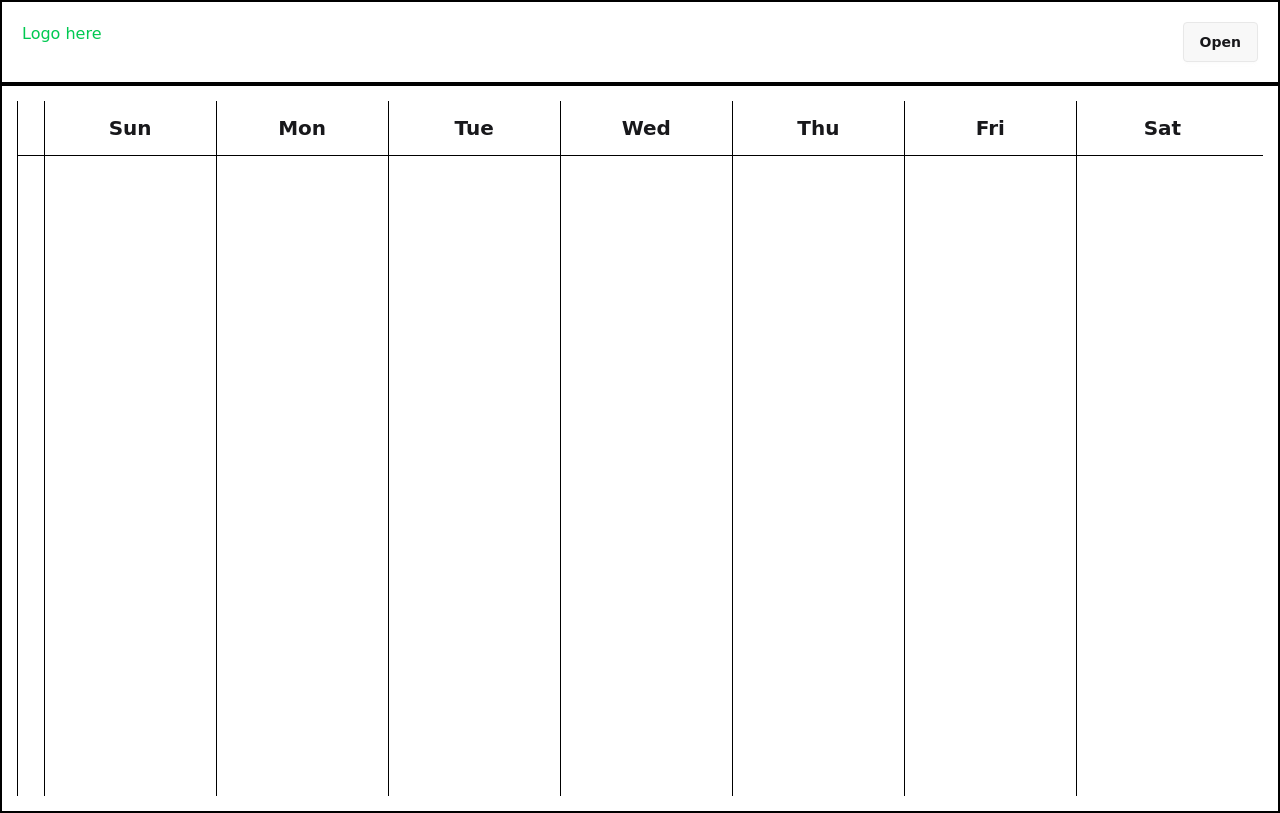
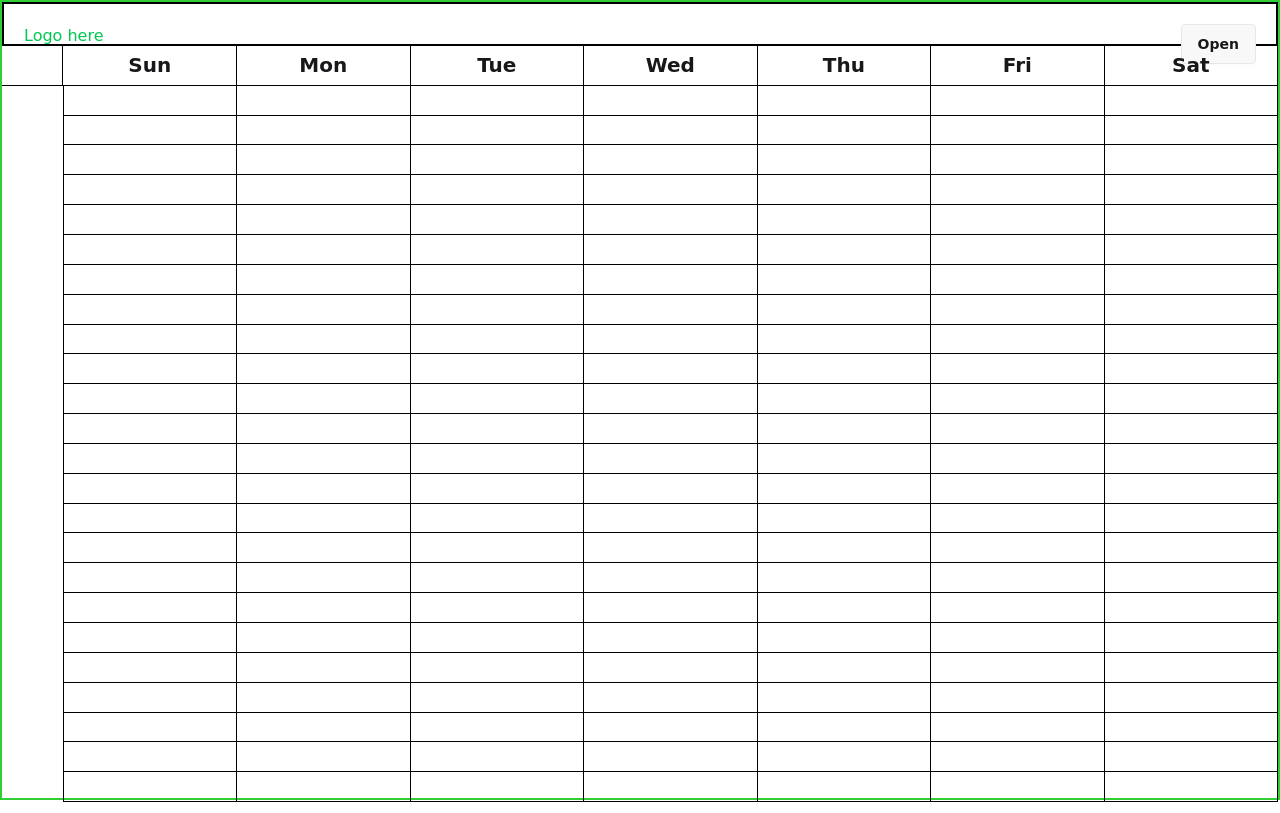
Before and after one commit to brianf4/overlap, a React (Vite) app in the folder frontend/: page /calendar in a window 1280 px wide. Built offline with nearby package versions, Linux system fonts and the light colour scheme; a web font is replaced by a local one.

Commit message:
Calendar looks good. Was working on the height and alignment border issues. Its in a good area where I want.

```diff
--- a/frontend/src/App.css
+++ b/frontend/src/App.css
@@ -8,7 +8,13 @@ html {
     font-family: "Playpen Sans", "Comic Sans MS", cursive;
 }
 
+html, body, #root {
+  height: 100%;
+}
+
+
 .topBarCalendar {
+    height: 5%;
     border: 2px solid black;
     padding: 20px;
     display: flex;
@@ -16,16 +22,15 @@ html {
 }
 
 .calendar-containter {
-    border: 2px solid black;
-    padding: 15px;
-    height: 20%;
+    height: 100%;
+    border: 2px solid limegreen;
 }
 
 .row1 {
+    height: 5%;
     display: flex;
     font-size: 20px;
     font-weight: 600;
-    overflow: hidden;
     scrollbar-gutter: stable;
     border-bottom: 1px solid black;
 }
@@ -40,10 +45,15 @@ html {
     align-items: center;
 }
 
+.row1 div:last-child {
+    border-right: 1px solid black;
+}
+
 /*Can not just target .corner because of specificity*/
 /*38.969 x 30*/
 .row1 .corner {
-    width: 15%;
+    width: 35%;
+    border: none;
 }
 
 .corner span {
@@ -51,33 +61,34 @@ html {
 }
 
 .row2 {
+    height: 90%;
     display: flex;
-    height: 80dvh;
-    overflow-y: scroll;
-    scrollbar-gutter: stable;
 }
 
 .row2 > div {
     width: 100%;
-    /*border-bottom: 1px solid black;*/
-    border-left: 1px solid black;
-    padding: 25px 0;
+    display: flex;
+    flex-direction: column;
+    /*padding: 25px 0;*/
 }
 
 .row2 .corner {
-    width: 15%;
+    width: 35%;
 }
 
-.corner div {
-    /*border-left: 1px solid black;
-    border-bottom: 1px solid black;*/
+.row2 .column:last-child {
+    border-right: 1px solid black;
 }
 
-.column div {
-    /*border-bottom: 1px solid black;
+.row2 .column div {
+    /*border: 1px solid black;*/
     border-left: 1px solid black;
-    padding: 25px 0;*/
+    border-bottom: 1px solid black;
+    height: 100%;
 }
+
+
+
 
 .column:first-child div {
     border-left: none; /* remove left border from first column */
--- a/frontend/src/components/Calendar.jsx
+++ b/frontend/src/components/Calendar.jsx
@@ -1,33 +1,21 @@
+const DAYS = ['Sun', 'Mon', 'Tue', 'Wed', 'Thu', 'Fri', 'Sat'];
+
+
 function Calendar() {
     let arr = [];
     for (let i = 1; i < 25; i++) {
         arr.push(i.toString());
     }
     return (
-        <div className="calendar-containter">
+        <>
+            {/* Row 1 */}
             <div className="row1">
                 <div className="corner"></div>
-                <div>
-                    <span>Sun</span>
-                </div>
-                <div>
-                    <span>Mon</span>
-                </div>
-                <div>
-                    <span>Tue</span>
-                </div>
-                <div>
-                    <span>Wed</span>
-                </div>
-                <div>
-                    <span>Thu</span>
-                </div>
-                <div>
-                    <span>Fri</span>
-                </div>
-                <div>
-                    <span>Sat</span>
-                </div>
+                {DAYS.map(day => (
+                    <div key={day}>
+                        <span>{day}</span>
+                    </div>
+                ))}
             </div>
             <div className="row2">
                 <div className="corner">
@@ -71,7 +59,7 @@ function Calendar() {
                     })}
                 </div>
             </div>
-        </div>
+        </>
     );
 }
 
--- a/frontend/src/pages/CalendarSheet.jsx
+++ b/frontend/src/pages/CalendarSheet.jsx
@@ -2,7 +2,7 @@ import Calendar from "../components/Calendar";
 
 function CalendarSheet() {
     return (
-        <>
+        <div className="calendar-containter">
             <div className="topBarCalendar">
                 <span className="text-green-500">Logo here</span>
                 {/* The button's popoverTarget attribute points to the modal's ID. ID must be unique for each modal */}
@@ -28,7 +28,7 @@ function CalendarSheet() {
                 </div>
             </div>
             <Calendar></Calendar>
-        </>
+        </div>
     )
 }
 export default CalendarSheet;
```
Lines whose indentation alone changed are shown as unchanged.
